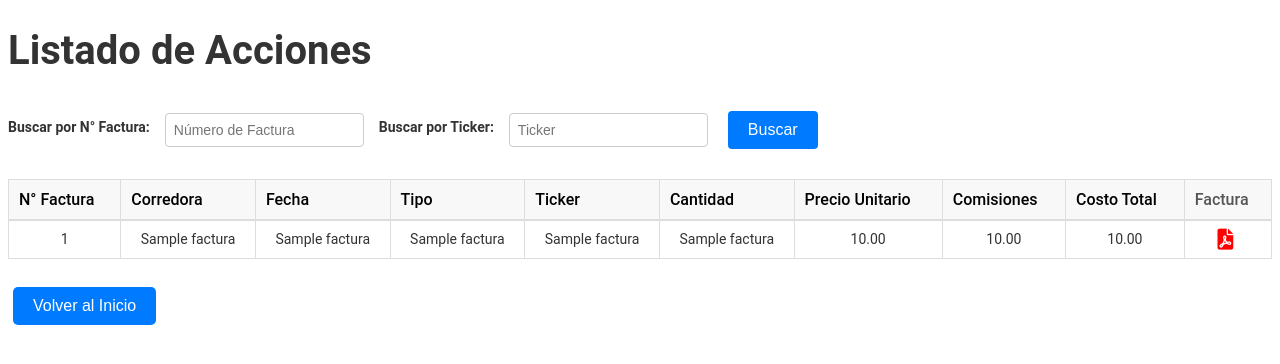
After one commit to h0kd/proyecto_inversiones, a Flask app: page /acciones in a window 1280 px wide. The commit adds this page. Shown: the top 364 px of the page. Run offline with Flask 3, Linux system fonts and the light colour scheme; the visitor is signed in with stand-in values (Sample User, id 1); a database or web service that is not in the repository returns one stand-in record (values such as "Sample title"); some libraries are stand-ins or nearby versions.

Commit message:
acciones section

```diff
--- a/app.py
+++ b/app.py
@@ -387,6 +387,63 @@ def add_deposito():
 
     return render_template('add_deposito.html')
 
+@app.route('/acciones', methods=['GET'])
+@login_required
+def acciones():
+    # Obtener parámetros de búsqueda y ordenamiento
+    search_factura = request.args.get('search_factura', '')  # Búsqueda por N° de factura
+    search_ticker = request.args.get('search_ticker', '')    # Búsqueda por ticker
+    sort_by = request.args.get('sort_by', 'Fecha')          # Ordenar por Fecha por defecto
+    order = request.args.get('order', 'asc')                # Orden ascendente por defecto
+
+    # Validar las columnas para evitar SQL injection
+    valid_columns = ['NumeroFactura', 'Corredora', 'Fecha', 'Tipo', 'Ticker',
+                     'Cantidad', 'PrecioUnitario', 'Comision', 'CostoTotal']
+    if sort_by not in valid_columns:
+        sort_by = 'Fecha'
+    if order not in ['asc', 'desc']:
+        order = 'asc'
+
+    # Conectar a la base de datos
+    conn = get_db_connection()
+    cursor = conn.cursor()
+
+    # Construir la consulta SQL con filtros dinámicos
+    query = f"""
+        SELECT
+            f.NumeroFactura,
+            e.Nombre AS Corredora,
+            f.Fecha,
+            f.Tipo,
+            f.NombreActivo AS Ticker,
+            f.Cantidad,
+            f.PrecioUnitario,
+            f.Comision,
+            (f.Cantidad * f.PrecioUnitario + COALESCE(f.Comision, 0)) AS CostoTotal,
+            f.AdjuntoFactura
+        FROM Facturas f
+        JOIN Entidad e ON f.ID_Corredora = e.ID_Entidad
+        WHERE 1=1
+    """
+
+    params = []
+    if search_factura:
+        query += " AND CAST(f.NumeroFactura AS TEXT) LIKE %s"
+        params.append(f"%{search_factura}%")
+    if search_ticker:
+        query += " AND f.NombreActivo ILIKE %s"
+        params.append(f"%{search_ticker}%")
+
+    query += f" ORDER BY {sort_by} {order}"
+
+    cursor.execute(query, params)
+    acciones = cursor.fetchall()
+    cursor.close()
+    conn.close()
+
+    return render_template('acciones.html', acciones=acciones, sort_by=sort_by, order=order,
+                           search_factura=search_factura, search_ticker=search_ticker)
+
 
 
 
--- a/static/css/styles.css
+++ b/static/css/styles.css
@@ -130,3 +130,59 @@ label {
   max-width: 400px;
   box-sizing: border-box;
 }
+
+/* Estilo del contenedor de búsqueda */
+.search-bar {
+  margin-bottom: 20px;
+  display: flex;
+  align-items: center;
+  gap: 10px;
+  font-family: "Roboto", sans-serif;
+}
+
+/* Estilo del formulario */
+.search-bar form {
+  display: flex;
+  align-items: center;
+  gap: 10px;
+}
+
+/* Estilo del input */
+.search-bar {
+  margin-bottom: 20px;
+  display: flex;
+  align-items: center;
+  gap: 15px;
+  font-family: "Roboto", sans-serif;
+}
+
+.search-bar form {
+  display: flex;
+  align-items: center;
+  gap: 15px;
+}
+
+.search-bar label {
+  font-weight: bold;
+  color: #333;
+}
+
+.search-bar input {
+  padding: 8px;
+  border: 1px solid #ccc;
+  border-radius: 4px;
+  font-size: 14px;
+}
+
+.search-bar button {
+  background-color: #007bff;
+  color: white;
+  border: none;
+  padding: 10px 20px;
+  border-radius: 4px;
+  cursor: pointer;
+}
+
+.search-bar button:hover {
+  background-color: #0056b3;
+}
--- /dev/null
+++ b/templates/acciones.html
@@ -0,0 +1,147 @@
+<!DOCTYPE html>
+<html lang="en">
+  <head>
+    <meta charset="UTF-8" />
+    <meta name="viewport" content="width=device-width, initial-scale=1.0" />
+    <title>Gestión de Acciones</title>
+    <link
+      href="https://cdnjs.cloudflare.com/ajax/libs/font-awesome/6.0.0/css/all.min.css"
+      rel="stylesheet"
+    />
+    <link
+      rel="stylesheet"
+      href="{{ url_for('static', filename='css/styles.css') }}"
+    />
+  </head>
+  <body>
+    <h1>Listado de Acciones</h1>
+
+    <!-- Formulario de Búsqueda -->
+    <div class="search-bar">
+      <form method="get" action="/acciones">
+        <label for="search_factura">Buscar por N° Factura:</label>
+        <input
+          type="text"
+          id="search_factura"
+          name="search_factura"
+          value="{{ search_factura }}"
+          placeholder="Número de Factura"
+        />
+
+        <label for="search_ticker">Buscar por Ticker:</label>
+        <input
+          type="text"
+          id="search_ticker"
+          name="search_ticker"
+          value="{{ search_ticker }}"
+          placeholder="Ticker"
+        />
+
+        <button type="submit">Buscar</button>
+      </form>
+    </div>
+
+    <!-- Tabla de Acciones -->
+    <table border="1" cellpadding="5" cellspacing="0">
+      <thead>
+        <tr>
+          <th>
+            <a
+              href="?sort_by=NumeroFactura&order={{ 'asc' if sort_by != 'NumeroFactura' or order == 'desc' else 'desc' }}"
+            >
+              N° Factura
+            </a>
+          </th>
+          <th>
+            <a
+              href="?sort_by=Corredora&order={{ 'asc' if sort_by != 'Corredora' or order == 'desc' else 'desc' }}"
+            >
+              Corredora
+            </a>
+          </th>
+          <th>
+            <a
+              href="?sort_by=Fecha&order={{ 'asc' if sort_by != 'Fecha' or order == 'desc' else 'desc' }}"
+            >
+              Fecha
+            </a>
+          </th>
+          <th>
+            <a
+              href="?sort_by=Tipo&order={{ 'asc' if sort_by != 'Tipo' or order == 'desc' else 'desc' }}"
+            >
+              Tipo
+            </a>
+          </th>
+          <th>
+            <a
+              href="?sort_by=Ticker&order={{ 'asc' if sort_by != 'Ticker' or order == 'desc' else 'desc' }}"
+            >
+              Ticker
+            </a>
+          </th>
+          <th>
+            <a
+              href="?sort_by=Cantidad&order={{ 'asc' if sort_by != 'Cantidad' or order == 'desc' else 'desc' }}"
+            >
+              Cantidad
+            </a>
+          </th>
+          <th>
+            <a
+              href="?sort_by=PrecioUnitario&order={{ 'asc' if sort_by != 'PrecioUnitario' or order == 'desc' else 'desc' }}"
+            >
+              Precio Unitario
+            </a>
+          </th>
+          <th>
+            <a
+              href="?sort_by=Comision&order={{ 'asc' if sort_by != 'Comision' or order == 'desc' else 'desc' }}"
+            >
+              Comisiones
+            </a>
+          </th>
+          <th>
+            <a
+              href="?sort_by=CostoTotal&order={{ 'asc' if sort_by != 'CostoTotal' or order == 'desc' else 'desc' }}"
+            >
+              Costo Total
+            </a>
+          </th>
+          <th>Factura</th>
+        </tr>
+      </thead>
+      <tbody>
+        {% for accion in acciones %}
+        <tr>
+          <td>{{ accion[0] }}</td>
+          <td>{{ accion[1] }}</td>
+          <td>{{ accion[2] }}</td>
+          <td>{{ accion[3] }}</td>
+          <td>{{ accion[4] }}</td>
+          <td>{{ accion[5] }}</td>
+          <td>{{ "{:,.2f}".format(accion[6]).replace(',', '.') }}</td>
+          <td>{{ "{:,.2f}".format(accion[7] or 0).replace(',', '.') }}</td>
+          <td>{{ "{:,.2f}".format(accion[8]).replace(',', '.') }}</td>
+          <td>
+            {% if accion[9] %}
+            <a
+              href="{{ accion[9] | replace('\\', '/') }}"
+              target="_blank"
+              class="view-file"
+            >
+              <i class="fa-solid fa-file-pdf"></i>
+            </a>
+            {% else %}
+            <span class="no-file">Sin archivo</span>
+            {% endif %}
+          </td>
+        </tr>
+        {% endfor %}
+      </tbody>
+    </table>
+
+    <br />
+    <a href="/"><button>Volver al Inicio</button></a>
+  </body>
+</html>
--- a/templates/index.html
+++ b/templates/index.html
@@ -32,6 +32,10 @@
       <button>Depósito a Plazo</button>
     </a>
 
+    <a href="/acciones">
+      <button>Acciones</button>
+    </a>
+
     <h1>Total por Tipo de Inversión</h1>
     <div>{{ graph|safe }}</div>
   </body>
--- a/templates/listado_facturas.html
+++ b/templates/listado_facturas.html
@@ -105,7 +105,7 @@
               >Valor Total</a
             >
           </th>
-          <th>Factura PDF</th>
+          <th>Factura</th>
         </tr>
       </thead>
       <tbody>
```
Also changed, not shown: 1 other file.
